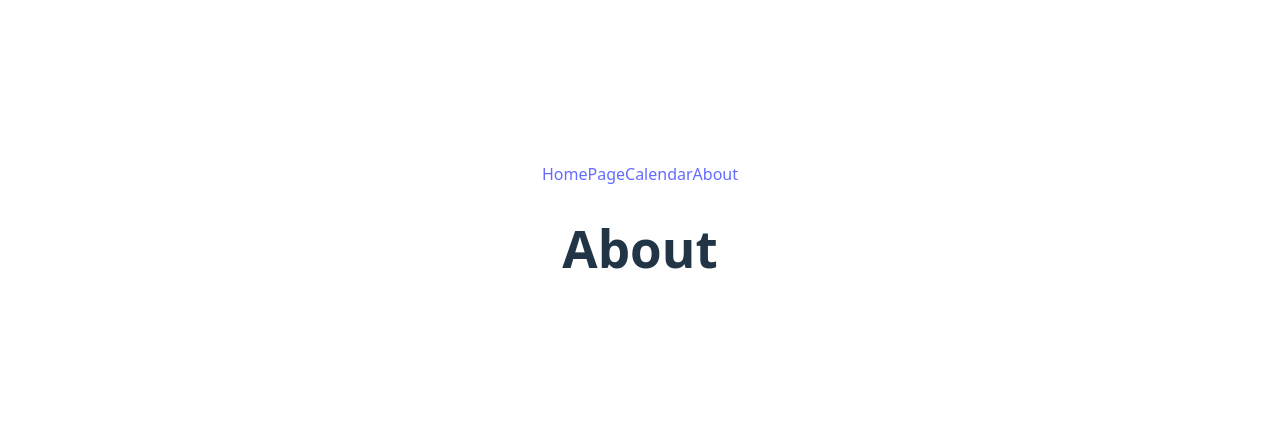
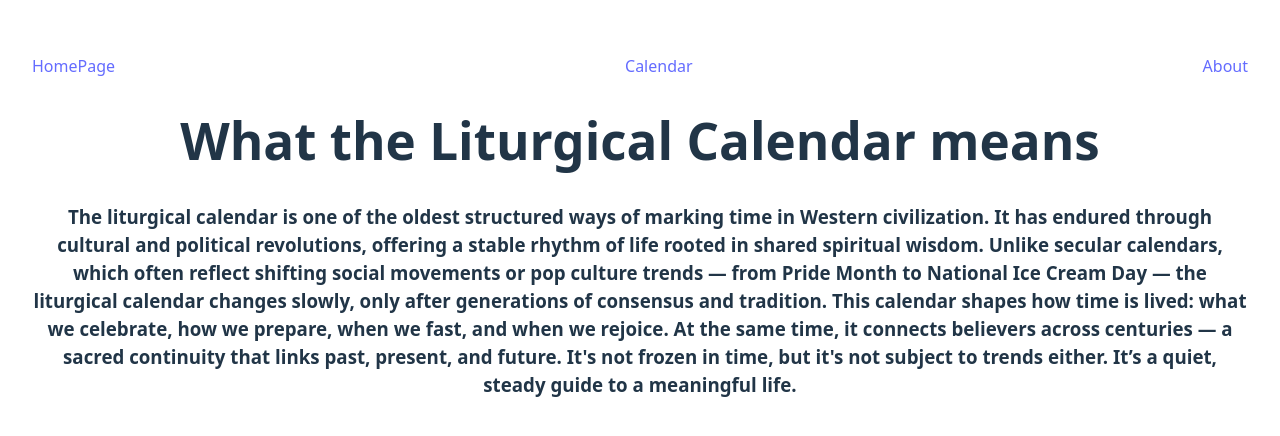
Before and after one commit to MattSanchez77/React-SBA, a React (Vite) app: page /about in a window 1280 px wide. Shown: the part 172-608 px from the top of the page. Built offline with nearby package versions, Linux system fonts and the light colour scheme.

Commit message:
About Page

```diff
--- a/src/pages/About.jsx
+++ b/src/pages/About.jsx
@@ -1,3 +1,12 @@
 export default function About(){
-    return <h1>About</h1>
+    return (
+    <>
+            <h1>What the Liturgical Calendar means</h1>
+
+
+            <h3>The liturgical calendar is one of the oldest structured ways of marking time in Western civilization. It has endured through cultural and political revolutions, offering a stable rhythm of life rooted in shared spiritual wisdom. Unlike secular calendars, which often reflect shifting social movements or pop culture trends — from Pride Month to National Ice Cream Day — the liturgical calendar changes slowly, only after generations of consensus and tradition.
+
+            This calendar shapes how time is lived: what we celebrate, how we prepare, when we fast, and when we rejoice. At the same time, it connects believers across centuries — a sacred continuity that links past, present, and future. It's not frozen in time, but it's not subject to trends either. It’s a quiet, steady guide to a meaningful life.</h3>
+            </>
+        )
 }
--- a/src/pages/HomePage.jsx
+++ b/src/pages/HomePage.jsx
@@ -7,7 +7,7 @@ export default function HomePage(){
     const [liturgicalData, setLiturgicalData] = useState(null);
 
     useEffect(() => {
-        axios.get('https://calapi.inadiutorium.cz/api/v0/en/calendars/general-en/today')
+        axios.get('http://calapi.inadiutorium.cz/api/v0/en/calendars/general-en/today')
           .then((res) => {
             console.log(res.data); // peek at the structure
             setLiturgicalData(res.data);
```
Also changed, not shown: 1 other file (tests, documents, lock files or other folders).
